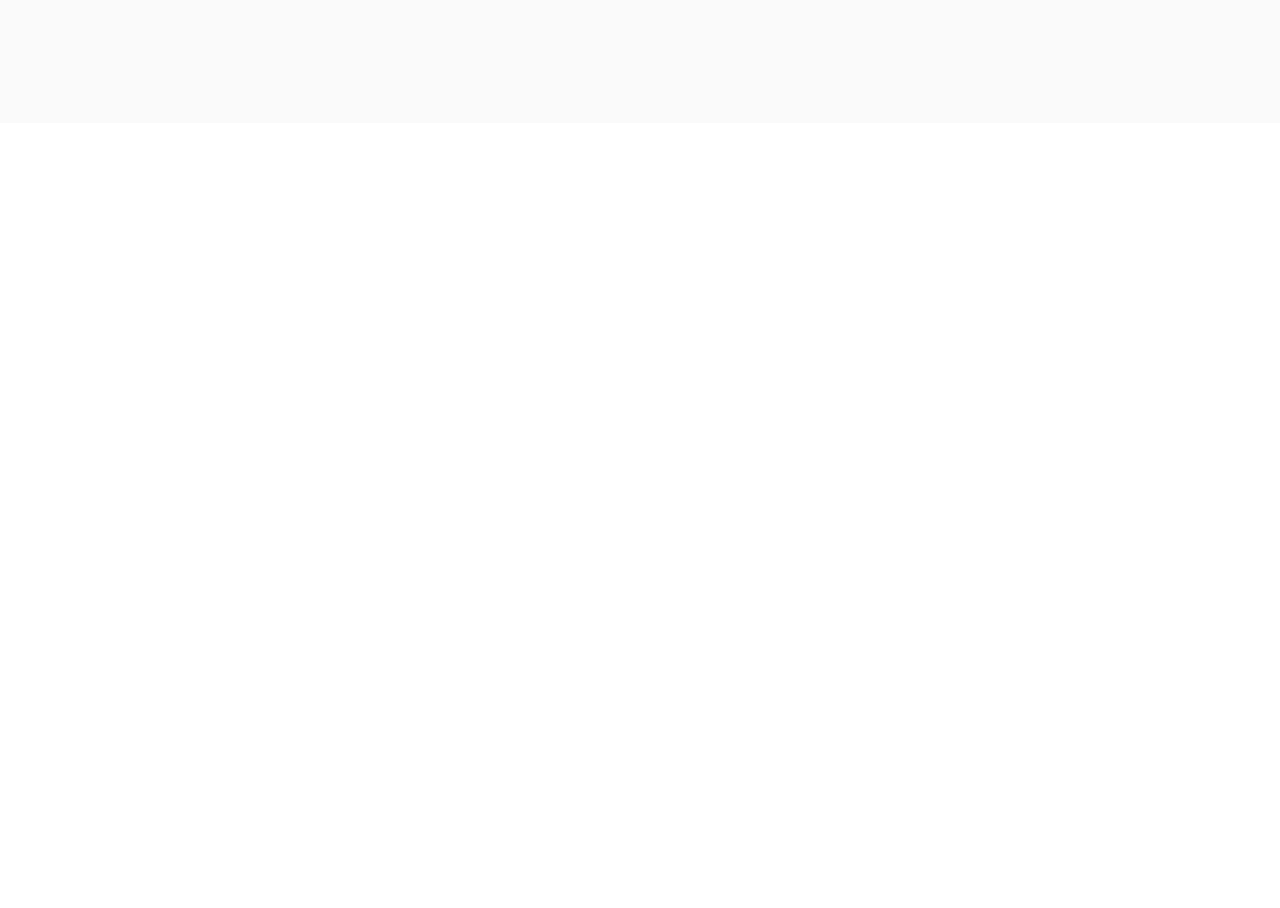
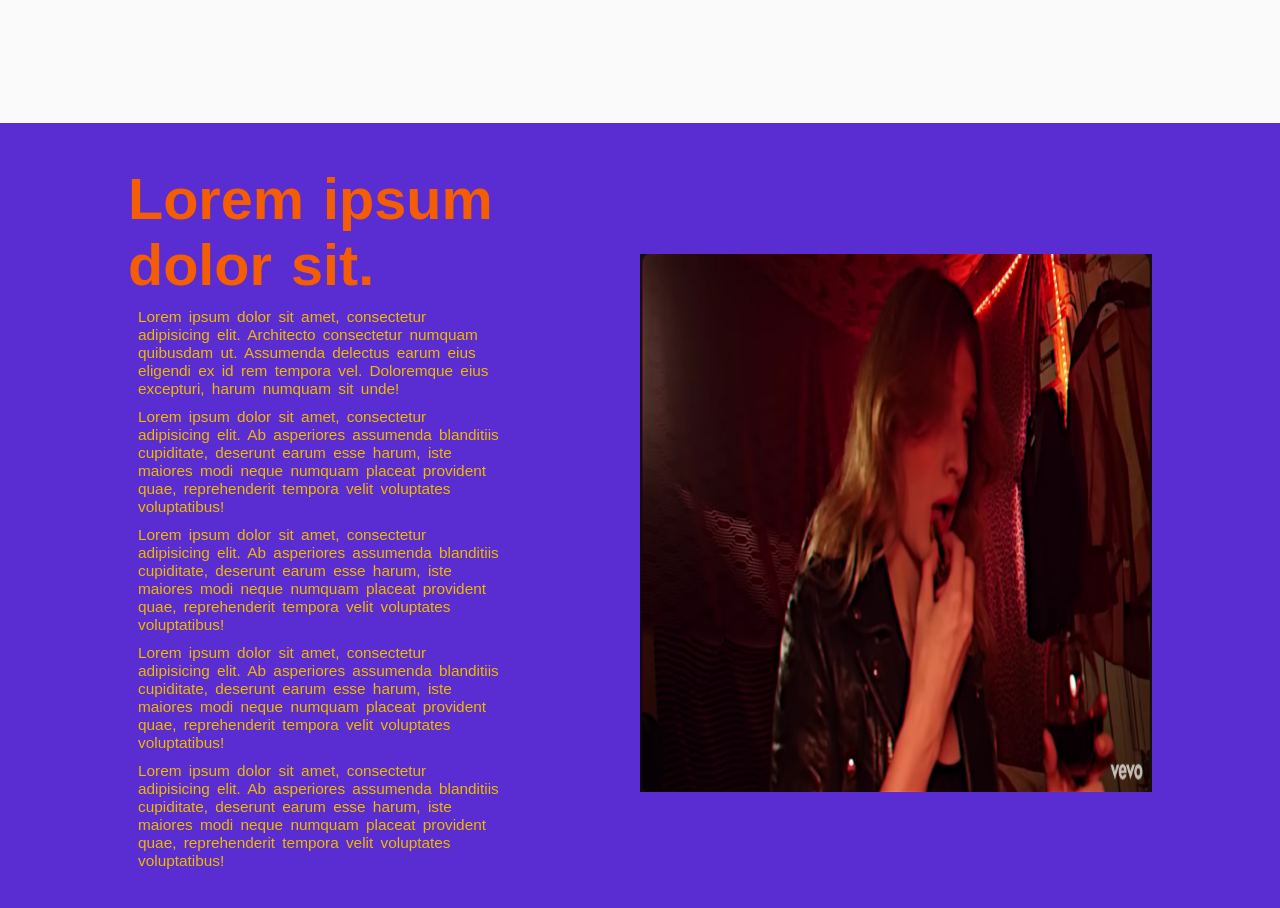
Before and after one commit to pedroHenrique57/Portfolio, an Angular app: page / in a window 1280 px wide. Shown: the part 1140-2048 px from the top of the page. Before the commit the page ends 1263 px from the top, so only its background shows below. Built offline with nearby package versions, Linux system fonts and the light colour scheme; a web font is replaced by a local one.

Commit message:
My history section
Signed-off-by: pedrohenrique57 <pedro.henrique.contato369@gmail.com>

```diff
--- a/src/app/pages/home/home.component.html
+++ b/src/app/pages/home/home.component.html
@@ -20,10 +20,34 @@
 <section class="description">
   <article class="description__leftArticle">
     <h1>ESQUERDA</h1>
-    <p>Lorem ipsum dolor sit amet, consectetur adipisicing elit. Commodi consequuntur cumque ducimus ea earum facilis iste itaque maiores optio quaerat quo ratione, sapiente sunt tempora tenetur ut velit veritatis voluptatem!</p>
+    <p>Lorem ipsum dolor sit amet, consectetur adipisicing elit. Commodi consequuntur cumque ducimus ea earum facilis
+      iste itaque maiores optio quaerat quo ratione, sapiente sunt tempora tenetur ut velit veritatis voluptatem!</p>
   </article>
   <article class="description__rightArticle">
     <h1>Direita</h1>
-    <p>Lorem ipsum dolor sit amet, consectetur adipisicing elit. Accusamus accusantium amet at commodi dolorem, dolores eligendi facere fugiat harum id incidunt inventore pariatur porro possimus ratione reprehenderit, tempora, totam voluptate?</p>
+    <p>Lorem ipsum dolor sit amet, consectetur adipisicing elit. Accusamus accusantium amet at commodi dolorem, dolores
+      eligendi facere fugiat harum id incidunt inventore pariatur porro possimus ratione reprehenderit, tempora, totam
+      voluptate?</p>
   </article>
 </section>
+
+<section class="myHistory">
+  <article>
+    <h1>Lorem ipsum dolor sit.</h1>
+    <p>Lorem ipsum dolor sit amet, consectetur adipisicing elit. Architecto consectetur numquam quibusdam ut. Assumenda
+      delectus earum eius eligendi ex id rem tempora vel. Doloremque eius excepturi, harum numquam sit unde!</p>
+    <p>Lorem ipsum dolor sit amet, consectetur adipisicing elit. Ab asperiores assumenda blanditiis cupiditate, deserunt
+      earum esse harum, iste maiores modi neque numquam placeat provident quae, reprehenderit tempora velit voluptates
+      voluptatibus!</p>
+    <p>Lorem ipsum dolor sit amet, consectetur adipisicing elit. Ab asperiores assumenda blanditiis cupiditate, deserunt
+      earum esse harum, iste maiores modi neque numquam placeat provident quae, reprehenderit tempora velit voluptates
+      voluptatibus!</p>
+    <p>Lorem ipsum dolor sit amet, consectetur adipisicing elit. Ab asperiores assumenda blanditiis cupiditate, deserunt
+      earum esse harum, iste maiores modi neque numquam placeat provident quae, reprehenderit tempora velit voluptates
+      voluptatibus!</p>
+    <p>Lorem ipsum dolor sit amet, consectetur adipisicing elit. Ab asperiores assumenda blanditiis cupiditate, deserunt
+      earum esse harum, iste maiores modi neque numquam placeat provident quae, reprehenderit tempora velit voluptates
+      voluptatibus!</p>
+  </article>
+  <img src="./assets/img/Screenshot_2.png" alt="">
+</section>
--- a/src/app/pages/home/home.component.scss
+++ b/src/app/pages/home/home.component.scss
@@ -1,5 +1,11 @@
 h1 {
+  color: var(--title);
   font-size: 4.5em;
+}
+
+p {
+  color: var(--subtitle);
+  font-size: 1.2rem;
 }
 
 .aboutMe {
@@ -23,7 +29,6 @@ h1 {
 
       h1 {
         align-self: flex-start;
-        color: var(--title);
       }
 
       p {
@@ -75,21 +80,11 @@ h1 {
   flex-direction: row;
   justify-content: space-between;
   align-items: center;
-  //column-gap: 45rem;
   background: var(--white);
   padding: 0 10rem;
 
   article {
     width: 40rem;
-
-    h1 {
-      color: var(--title);
-    }
-
-    p {
-      color: var(--subtitle);
-      font-size: 1.2rem;
-    }
   }
 
   &__leftArticle {
@@ -102,3 +97,25 @@ h1 {
     top: 10rem;
   }
 }
+
+.myHistory {
+  display: flex;
+  flex-direction: row;
+  justify-content: space-between;
+  align-items: center;
+  column-gap: 10rem;
+  width: 100vw;
+  height: 100vh;
+  padding: 5rem 10rem;
+  word-spacing: 3px;
+background: var(--purple);
+
+  img {
+    width: 50%;
+    height: 80%;
+  }
+
+  p {
+    margin: 10px;
+  }
+}
```
Also changed, not shown: src/assets/img/Screenshot_2.png (added).
